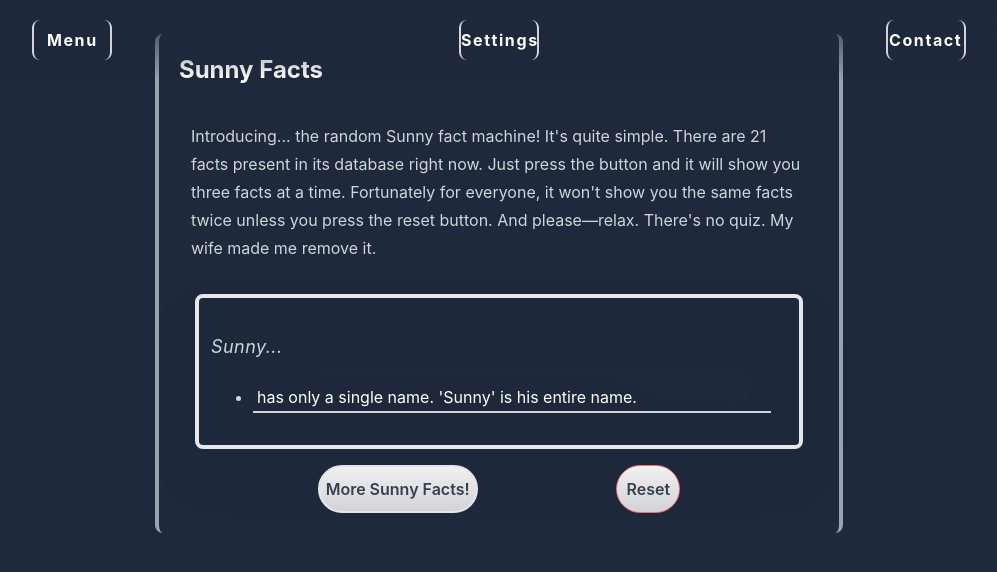
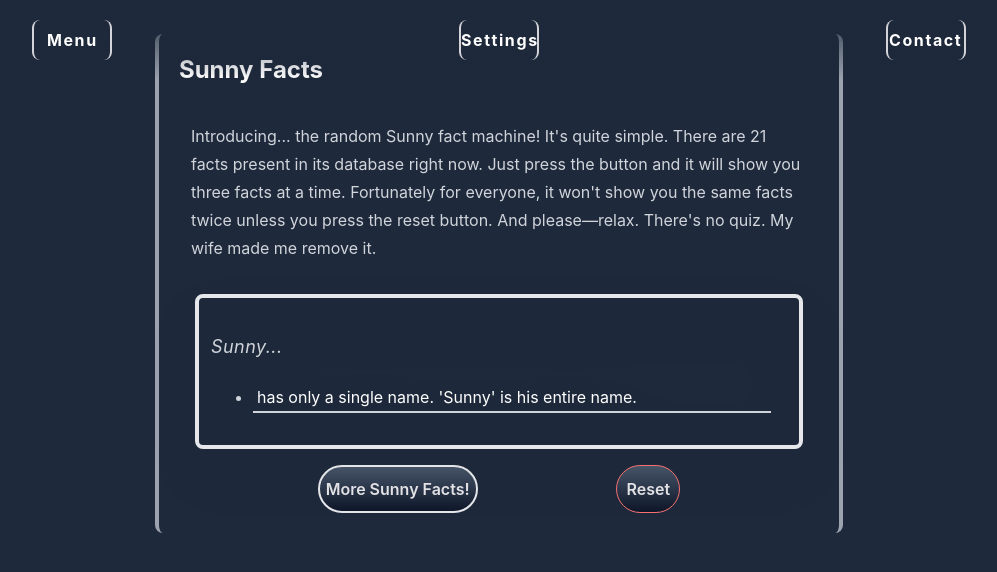
Before and after one commit to Sunonymous/SunnyOne-Next, a Next.js app: page / in a window 1280 px wide. Both pictures are taken after a click on the element "learn about Sunny.". Shown: the part 866-1438 px from the top of the page, without its empty margins (141-1138 px from the left). Built offline with nearby package versions, Linux system fonts and the light colour scheme.

Commit message:
added dark mode coloring to sunnyfacts buttons

```diff
--- a/components/sunnyFacts.js
+++ b/components/sunnyFacts.js
@@ -75,9 +75,9 @@ export default function SunnyFacts() {
                 </ul>
             </div>
             <div className="flex justify-evenly">
-                <button className="w-40 h-12 border-2 rounded-full text-gray-700 font-semibold bg-gradient-to-b from-zinc-100 hover:from-zinc-200 to-zinc-300"
+                <button className="w-40 h-12 border-2 rounded-full text-gray-700 dark:text-zinc-200 font-semibold bg-gradient-to-b from-zinc-100 dark:from-slate-600 hover:from-zinc-200 dark:hover:from-slate-700 to-zinc-300 dark:to-slate-900"
                         onClick={showNewFacts}>{allFactsSeen() ? 'Useless Button' : 'More Sunny Facts!'}</button>
-                <button className=" w-16 h-12 border hover:border-2 border-red-400 rounded-full text-gray-700 font-semibold bg-gradient-to-b from-zinc-100 hover:from-zinc-200 to-zinc-300"
+                <button className=" w-16 h-12 border hover:border-2 border-red-400 rounded-full text-gray-700 dark:text-zinc-200 font-semibold bg-gradient-to-b from-zinc-100 dark:from-slate-600 hover:from-zinc-200 dark:hover:from-slate-700 to-zinc-300 dark:to-slate-900"
                         onClick={reset}>Reset</button>
             </div>
         </div>
```
